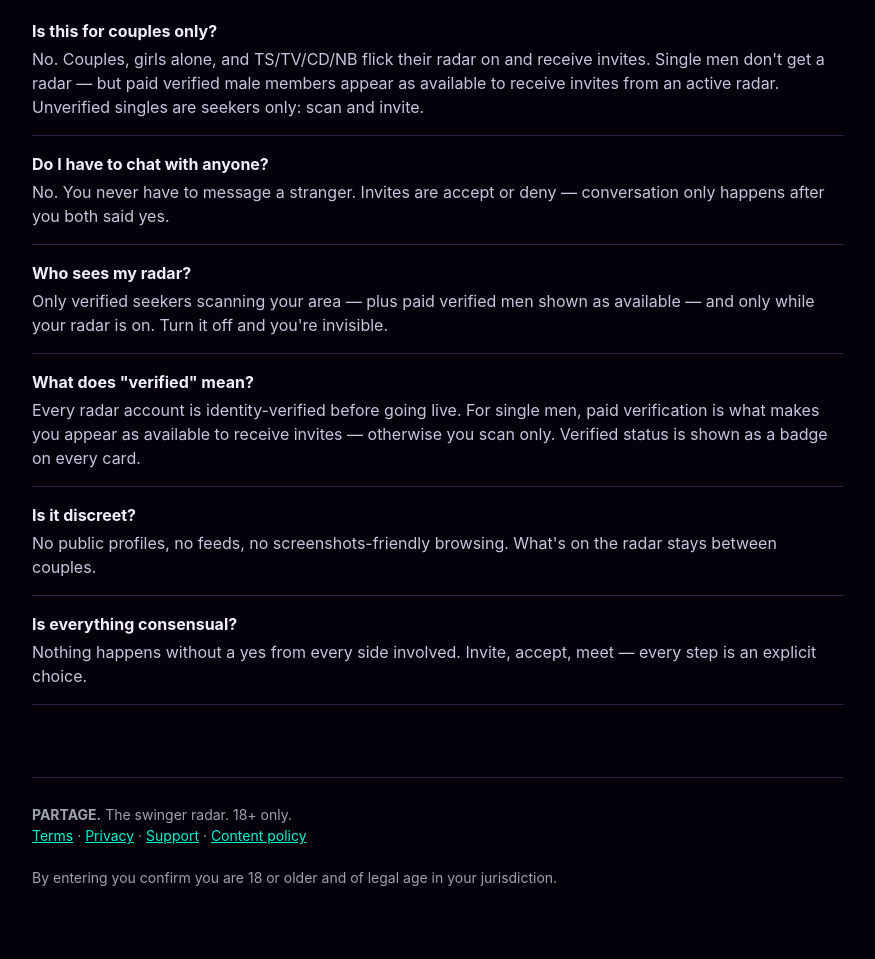
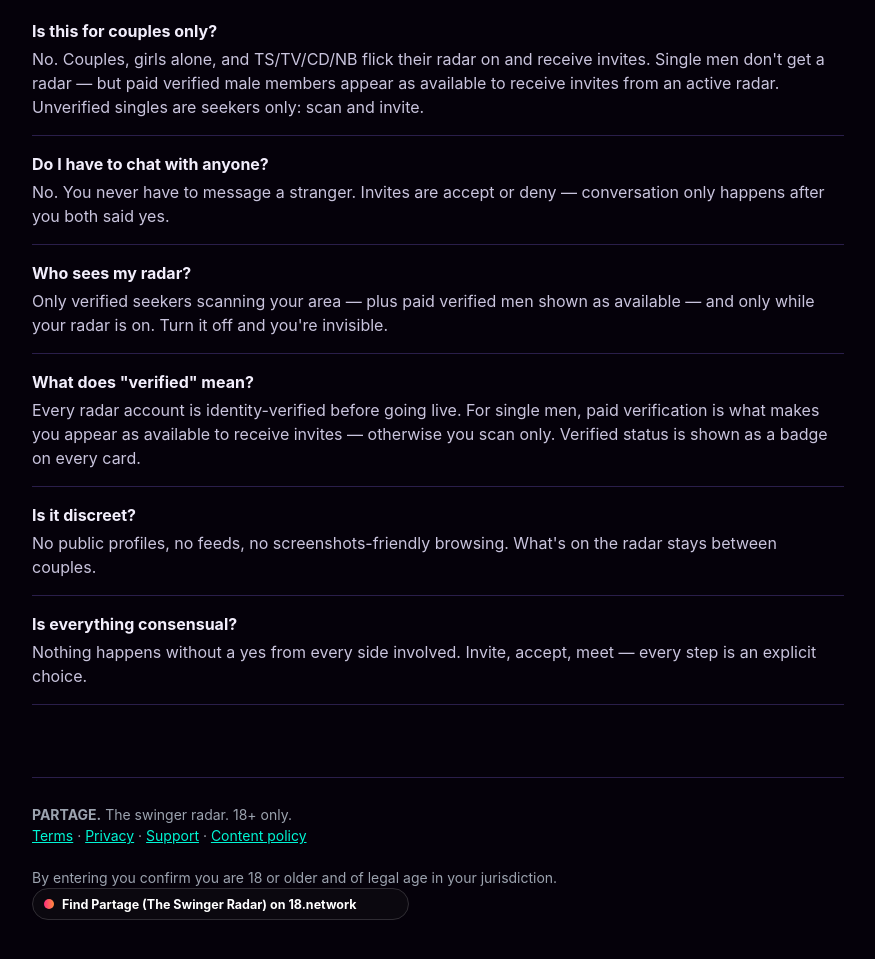
Before and after one commit to elanaepi/partage-site, a plain HTML site: page index.html in a window 1280 px wide. Shown: the part 2413-3372 px from the top of the page, without its empty margins (202-1077 px from the left). Before the commit the page ends 3341 px from the top, so only its background shows below. Drawn offline with Linux system fonts and the light colour scheme.

Commit message:
18.network partner badge in footer
🪂 Generated with [Skydive](https://skydive.com)

```diff
--- a/index.html
+++ b/index.html
@@ -286,6 +286,8 @@
   <b>PARTAGE.</b> The swinger radar. 18+ only.<br/>
   <a href="/verify">Terms</a> · <a href="/verify">Privacy</a> · <a href="/verify">Support</a> · <a href="/verify">Content policy</a><br/><br/>
   By entering you confirm you are 18 or older and of legal age in your jurisdiction.
+<!-- Badge 1 -->
+<a href="https://www.18.network/sites/fetish/" title="Find Partage (The Swinger Radar) on 18.network" style="display:inline-block;line-height:0"><svg xmlns="http://www.w3.org/2000/svg" width="377" height="32" viewBox="0 0 377 32" role="img" aria-label="Find Partage (The Swinger Radar) on 18.network"><title>Find Partage (The Swinger Radar) on 18.network</title><defs><linearGradient id="g98e52b" x1="0" x2="1"><stop offset="0" stop-color="#ff2e7e"/><stop offset="1" stop-color="#ff8a3d"/></linearGradient></defs><rect x=".5" y=".5" width="376" height="31" rx="15.5" fill="#0b080f" stroke="rgba(255,255,255,.16)"/><circle cx="17" cy="16" r="5" fill="url(#g98e52b)"/><text x="30" y="20.5" font-family="Inter,Segoe UI,Arial,sans-serif" font-size="12.5" font-weight="700" fill="#ffffff">Find Partage (The Swinger Radar) on 18.network</text></svg></a>
 </footer>
 
 </div>
```
